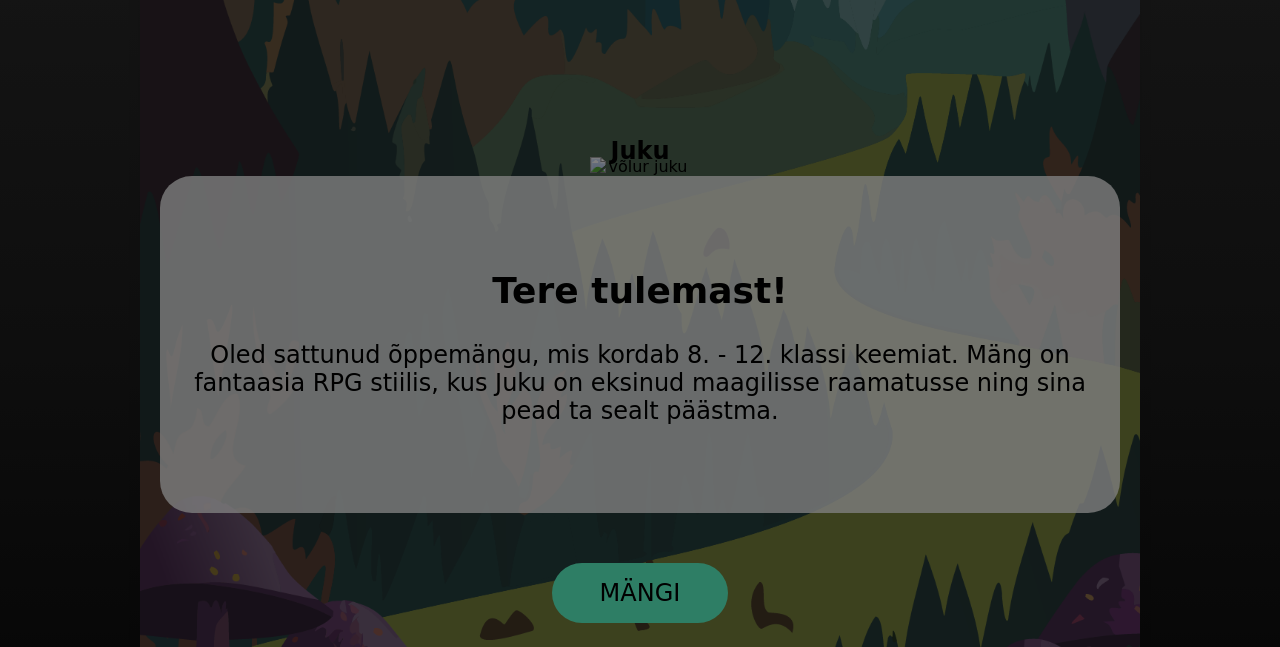
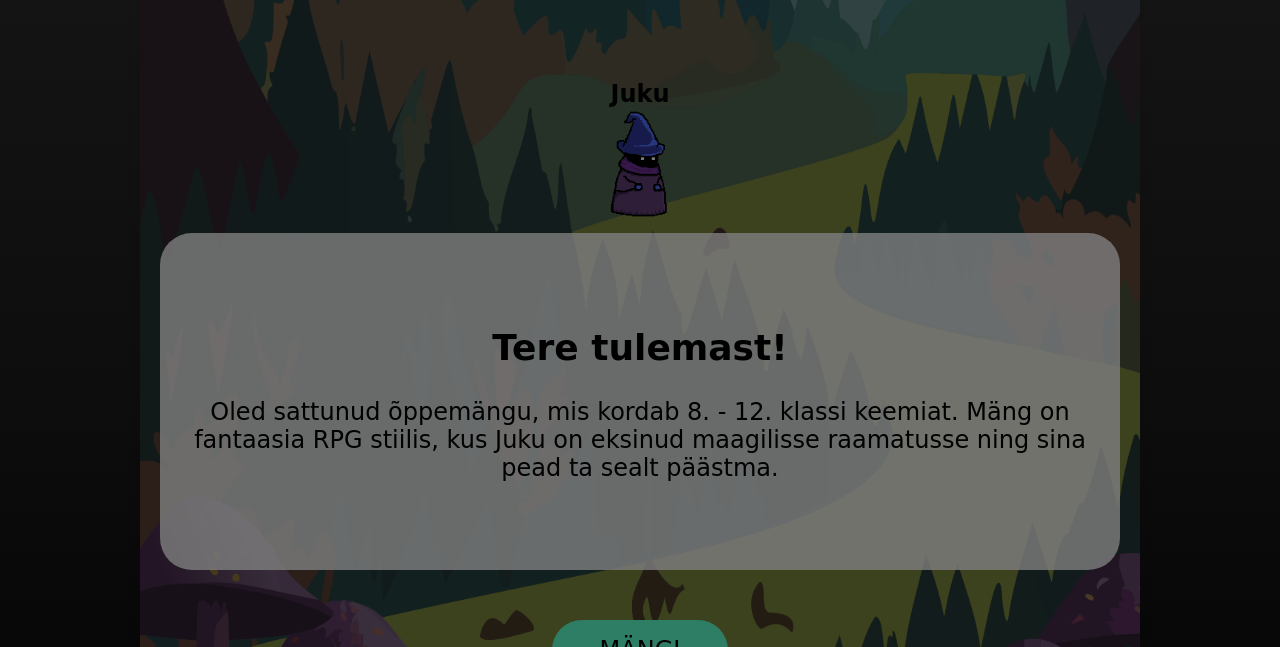
Before and after one commit to marionpol/Hackaton, a plain HTML site: page main.html in a window 1280 px wide. Shown: the part 153-800 px from the top of the page. Drawn offline with Linux system fonts and the light colour scheme; the site is published under a folder, as on GitHub Pages, so addresses that start at the root find nothing; a web font is replaced by a local one.

Commit message:
Update main.html

```diff
--- a/main.html
+++ b/main.html
@@ -16,7 +16,7 @@
     </header>
     <div class="container">
         <p class="nimi">Juku</p>
-        <img src="/levels/img/main_character.gif" alt="võlur juku" width="100" height="auto">
+        <img src="./levels/img/main_character.gif" alt="võlur juku" width="100" height="auto">
         <section class="content">
             <div class="text_container">
                 <h2>Tere tulemast!</h2>
```
